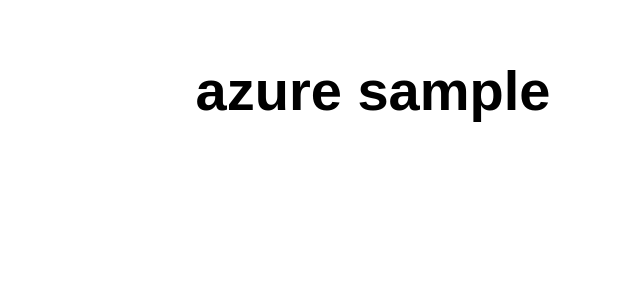
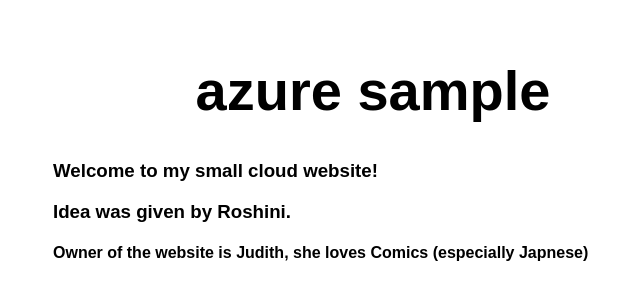
Before and after one commit to JudithRency/cloud-static-web-app, a website: page src/index.html in a window 1280 px wide. Shown: the whole page, without its empty margins (267-907 px from the left). Drawn offline with Linux system fonts and the light colour scheme.

Commit message:
Update index.html

```diff
--- a/src/index.html
+++ b/src/index.html
@@ -11,6 +11,9 @@
 <body>
   <main>
     <h1>azure sample</h1>
+    <h3> Welcome to my small cloud website! </h3>
+    <h3> Idea was given by Roshini.</h3>
+    <h4> Owner of the website is Judith, she loves Comics (especially Japnese)</h4>
   </main>
 </body>
 
```
